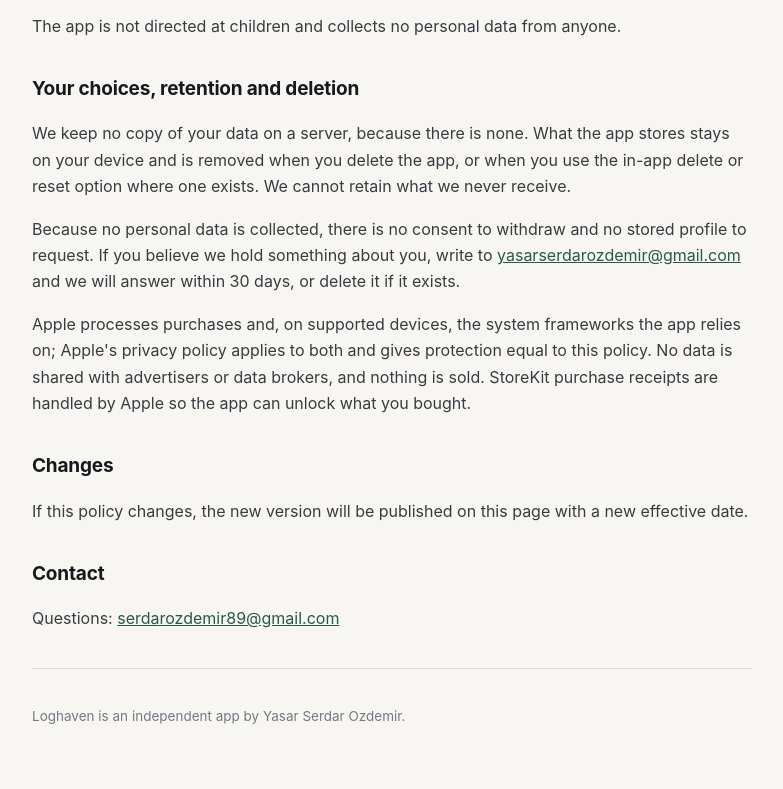
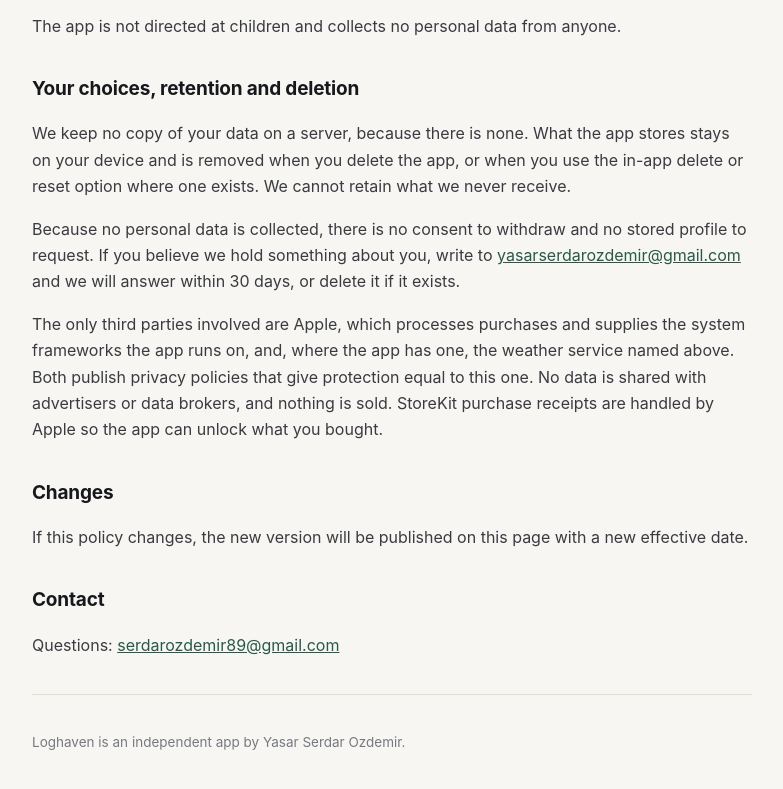
Before and after one commit to SerdarOzdemir89/homelogbook-legal, a plain HTML site: page privacy.html in a window 1280 px wide. Shown: the part 1235-2024 px from the top of the page, without its empty margins (248-1031 px from the left). Drawn offline with Linux system fonts and the light colour scheme.

Commit message:
Privacy policy: name the third parties explicitly (5.1.1(i))

```diff
--- a/privacy.html
+++ b/privacy.html
@@ -50,7 +50,7 @@ hr{border:0;border-top:1px solid #e2ded6;margin:36px 0}
 <h2>Your choices, retention and deletion</h2>
 <p>We keep no copy of your data on a server, because there is none. What the app stores stays on your device and is removed when you delete the app, or when you use the in-app delete or reset option where one exists. We cannot retain what we never receive.</p>
 <p>Because no personal data is collected, there is no consent to withdraw and no stored profile to request. If you believe we hold something about you, write to <a href="mailto:yasarserdarozdemir@gmail.com">yasarserdarozdemir@gmail.com</a> and we will answer within 30 days, or delete it if it exists.</p>
-<p>Apple processes purchases and, on supported devices, the system frameworks the app relies on; Apple's privacy policy applies to both and gives protection equal to this policy. No data is shared with advertisers or data brokers, and nothing is sold. StoreKit purchase receipts are handled by Apple so the app can unlock what you bought.</p>
+<p>The only third parties involved are Apple, which processes purchases and supplies the system frameworks the app runs on, and, where the app has one, the weather service named above. Both publish privacy policies that give protection equal to this one. No data is shared with advertisers or data brokers, and nothing is sold. StoreKit purchase receipts are handled by Apple so the app can unlock what you bought.</p>
 
 <h2>Changes</h2>
 <p>If this policy changes, the new version will be published on this page with a new effective date.</p>
```
